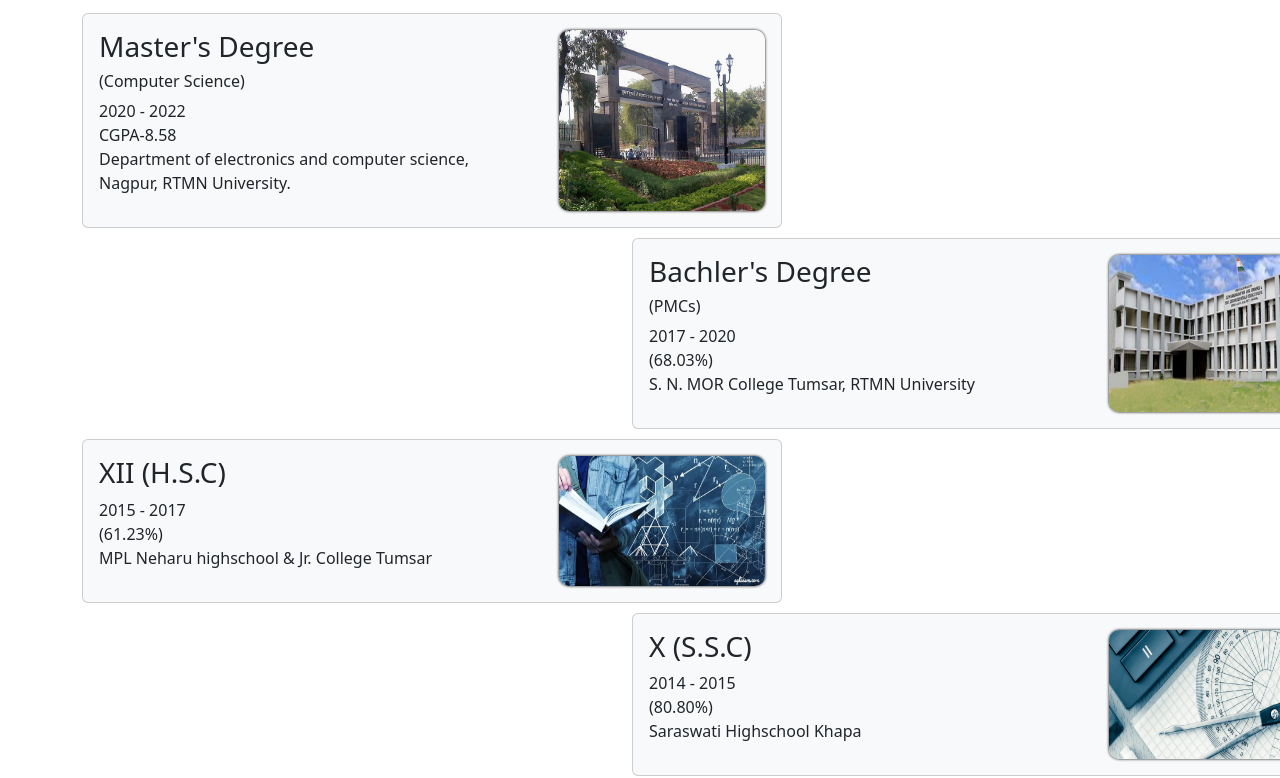
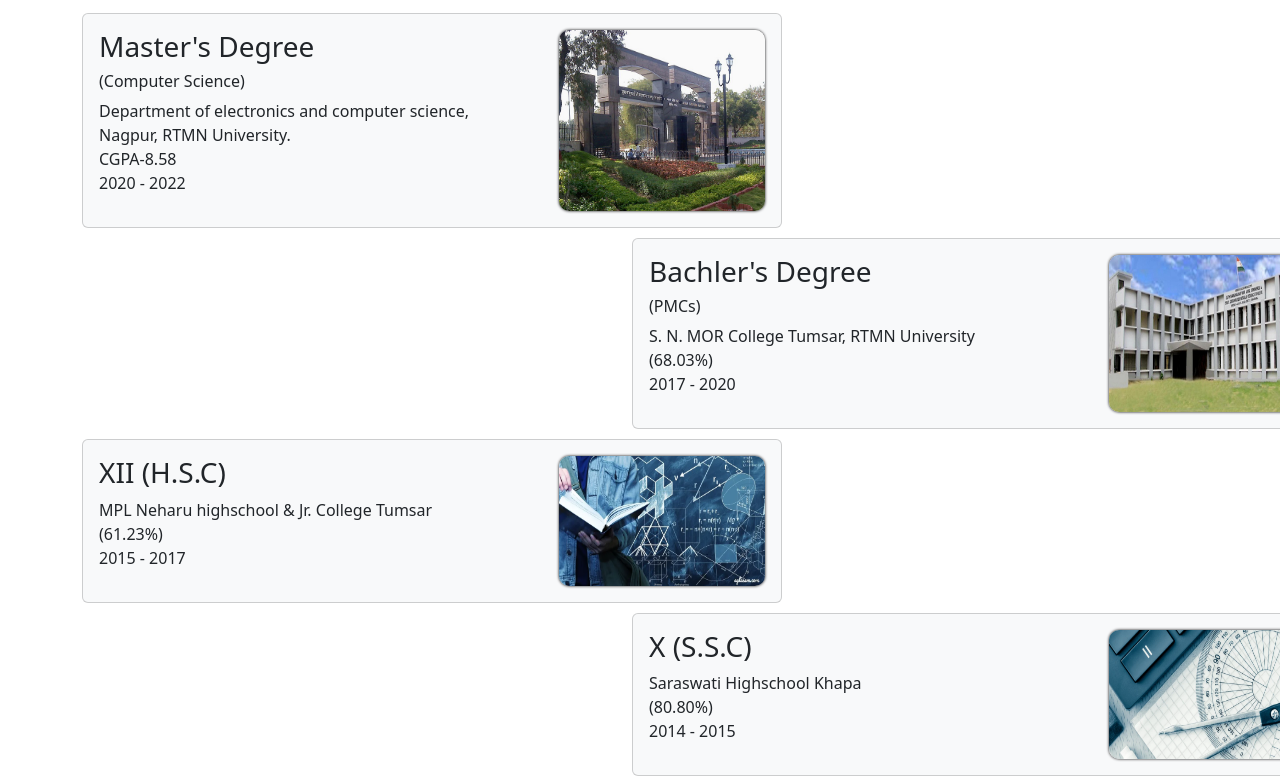
Before and after one commit to DikshaWaghmare/Resume_Project, a plain HTML site: page index.html in a window 1280 px wide. Shown: the part 635-1413 px from the top of the page. Drawn offline with nearby package versions, Linux system fonts and the light colour scheme.

Commit message:
update edu part

```diff
--- a/index.html
+++ b/index.html
@@ -17,7 +17,7 @@
 
 <body>
   <div class="sticky-top">
-  <header  style="background-color:rgb(2, 67, 78);">
+    <header style="background-color:rgb(2, 67, 78);">
       <nav class="navbar navbar-expand-lg">
         <div class="container-fluid ">
           <a class="navbar-brand" href="#"><i class="bi bi-file-earmark-person fs-1 text-white"></i></i></a>
@@ -114,9 +114,10 @@
             <h3>Master's Degree</h3>
             <h6>(Computer Science)</h6>
             <p>
-              2020 - 2022<br />CGPA-8.58<br />
               Department of electronics and computer science,<br />
-              Nagpur, RTMN University.
+              Nagpur, RTMN University.<br>CGPA-8.58<br />
+              2020 - 2022
+
             </p>
           </div>
           <div class="col-4">
@@ -131,8 +132,8 @@
             <h3>Bachler's Degree</h3>
             <h6>(PMCs)</h6>
             <p>
-              2017 - 2020<br />(68.03%)<br />
-              S. N. MOR College Tumsar, RTMN University
+              S. N. MOR College Tumsar, RTMN University<br>(68.03%)<br />
+              2017 - 2020
             </p>
           </div>
           <div class="col-4">
@@ -146,8 +147,9 @@
           <div class="col-8">
             <h3>XII (H.S.C)</h3>
             <p>
-              2015 - 2017<br />(61.23%)<br />
-              MPL Neharu highschool & Jr. College Tumsar
+              MPL Neharu highschool & Jr. College Tumsar<br>(61.23%)<br />
+              2015 - 2017
+
             </p>
           </div>
           <div class="col-4">
@@ -161,8 +163,9 @@
           <div class="col-8 ">
             <h3>X (S.S.C)</h3>
             <p>
-              2014 - 2015<br />(80.80%)<br />
-              Saraswati Highschool Khapa
+              Saraswati Highschool Khapa<br>(80.80%)<br />
+              2014 - 2015
+
             </p>
           </div>
           <div class="col-4">
```
Lines whose indentation alone changed are shown as unchanged.
